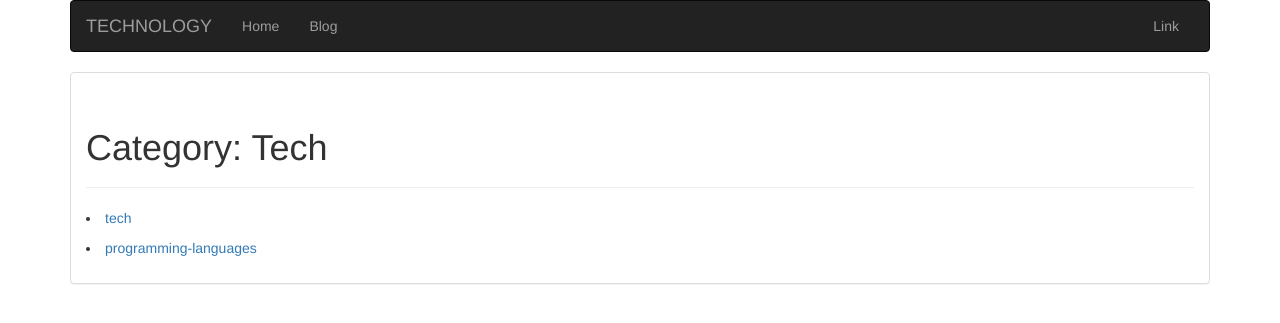
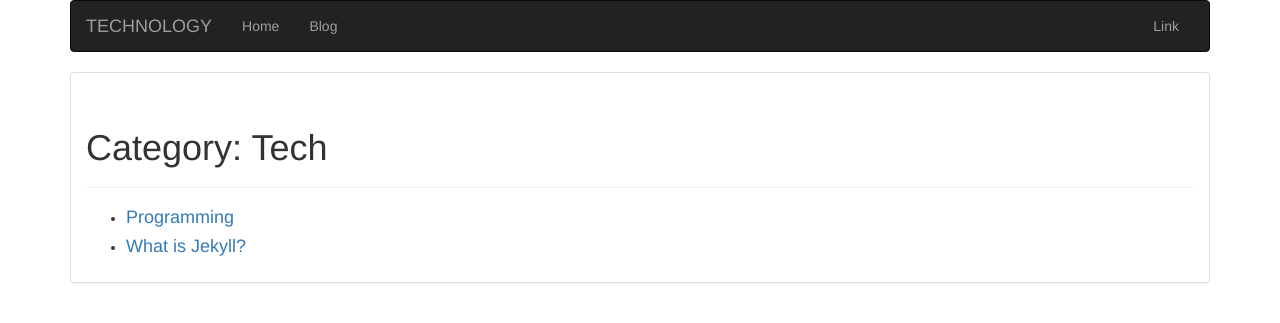
Before and after one commit to enes-tasbasi/Tech-Blog, a Jekyll site: the page built from categories/tech.html, in a window 1280 px wide. Shown: the top 323 px of the page. Built offline with Jekyll 4.4.1, drawn with Linux system fonts in a browser that asks for light colours.

Commit message:
change category.html

```diff
--- a/_includes/category.html
+++ b/_includes/category.html
@@ -2,27 +2,3 @@
 <div class="page-header">
   <h1>Category: {{include.category | capitalize_all }}<small></small></h1>
 </div>
-
-{% for category in site.categories %}
-  <li><a name="{{ category | first }}">{{ category | first }}</a>
-    <ul>
-      {% if category == 'tech' %}
-        {% for posts in category %}
-          {% for post in posts %}
-            <li><a href="{{ post.url }}">{{ post.title }}</a></li>
-        {% endfor %}
-      {% endfor %}
-    {% endif %}
-    </ul>
-  </li>
-{% endfor %}
-
-<!-- <ul>
-  {% for category in site.categories %}
-      {% if category == '{{include.category}}' %}
-        {% for post in site.posts.category.{{include.category}} %}
-        <li><a href="{{site.baseurl}}{{post.url}}">{{post.title}}</a></li>
-        {% endfor %}
-      {% endif %}
-    {% endfor %}
-</ul> -->
--- a/categories/programming-languages.html
+++ b/categories/programming-languages.html
@@ -4,3 +4,9 @@ title: programming-languages
 ---
 
 {% include category.html category='programming-languages' %}
+
+<ul>
+    {% for post in site.categories.programming-languages %}
+      <h4><a href="{{post.url}}">{{ post.title }}</a></h4>
+    {% endfor %}
+</ul>
--- a/categories/tech.html
+++ b/categories/tech.html
@@ -4,3 +4,9 @@ title: Tech
 ---
 
 {% include category.html category='tech' %}
+
+<ul>
+    {% for post in site.categories.tech %}
+      <li><h4><a href="{{site.baseurl}}/{{post.url}}">{{ post.title }}</a></h4></li>
+    {% endfor %}
+</ul>
```
